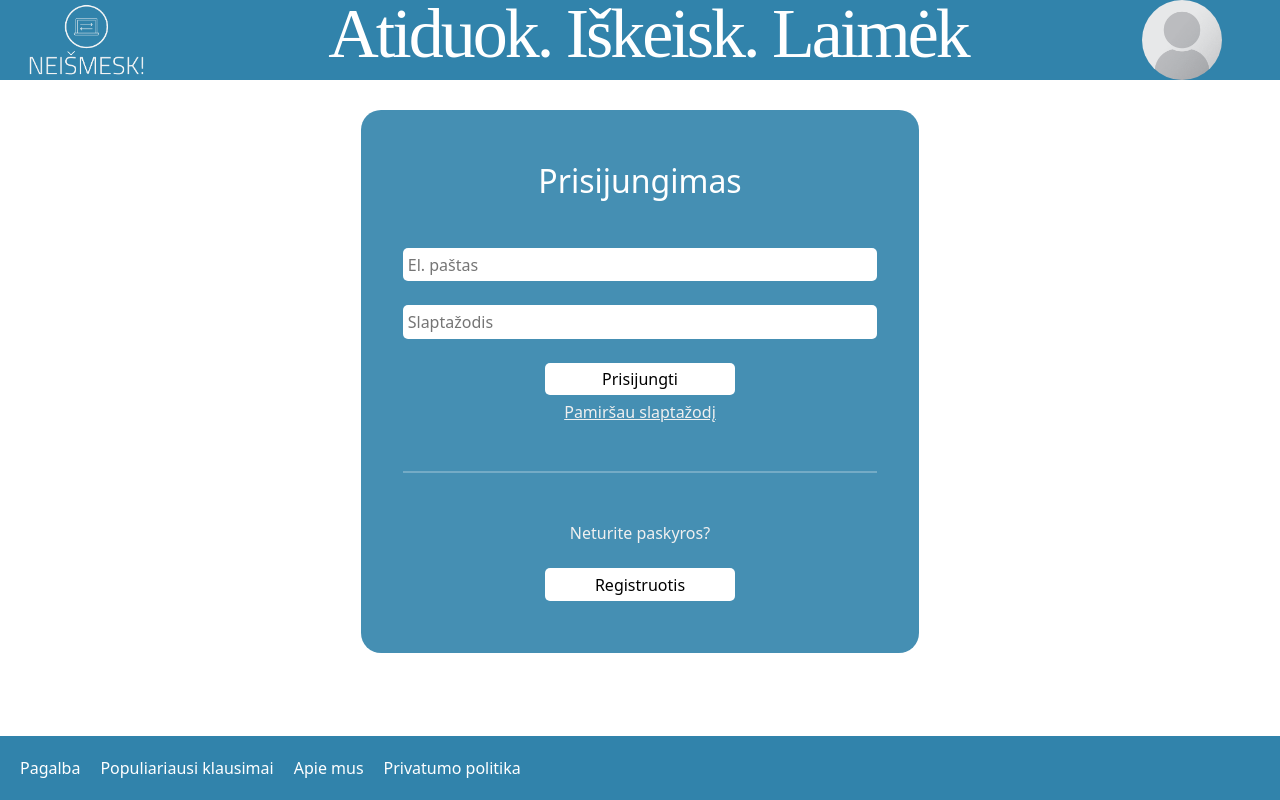
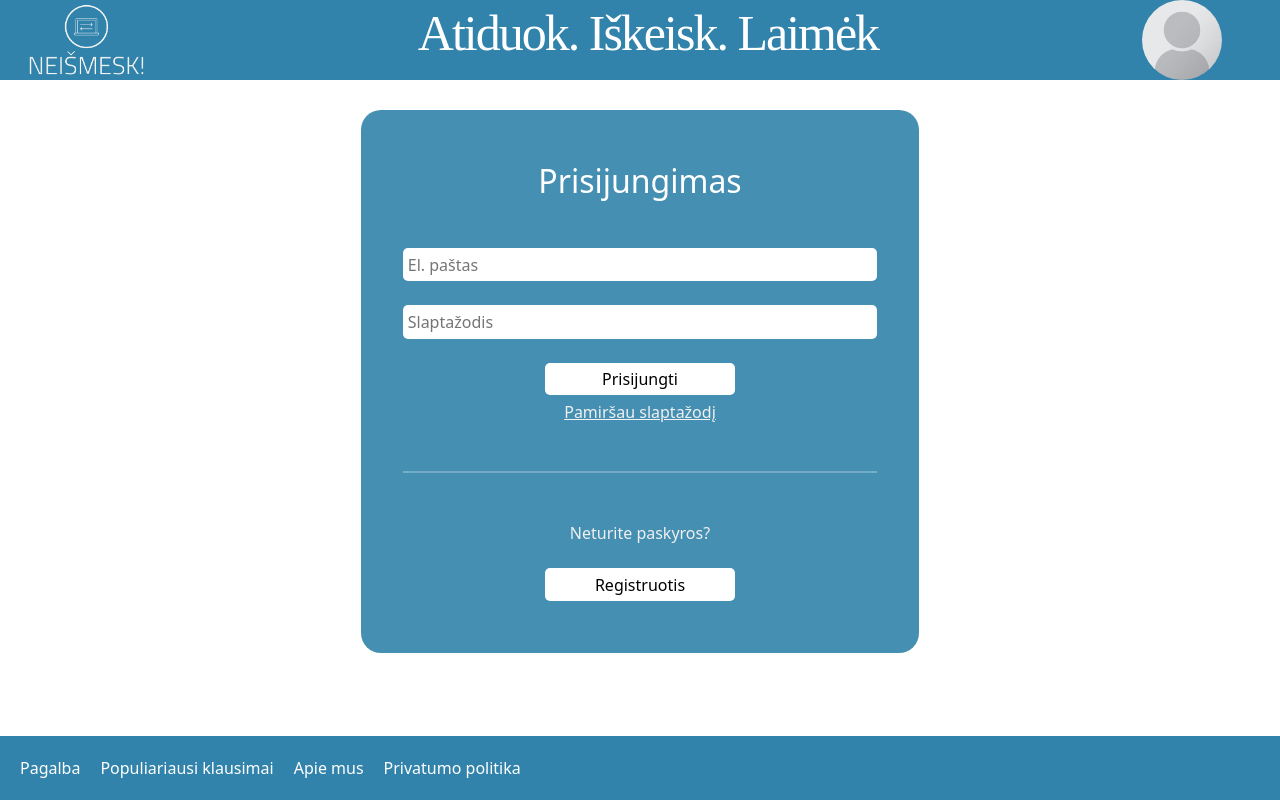
Before and after one commit to ItsZil/neismesk, a React (Create React App) app in the folder ClientApp/: page / in a window 1280 px wide. Built offline with nearby package versions, Linux system fonts and the light colour scheme.

Commit message:
Reduce nav menu text size

```diff
--- a/ClientApp/src/components/NavMenu.css
+++ b/ClientApp/src/components/NavMenu.css
@@ -44,11 +44,11 @@ header {
 
 .navbar-text {
     display: inline-block;
-    font-size: 70px;
+    font-size: 50px;
     font-family: 'Gambetta', serif;
-    letter-spacing: -3px;
+    letter-spacing: -2px;
     transition: 700ms ease;
-    font-variation-settings: "wght" 311;
+    font-variation-settings: "wght";
     margin-bottom: 0.8rem;
     color: white;
     outline: none;
```
Lines whose indentation alone changed are shown as unchanged.
